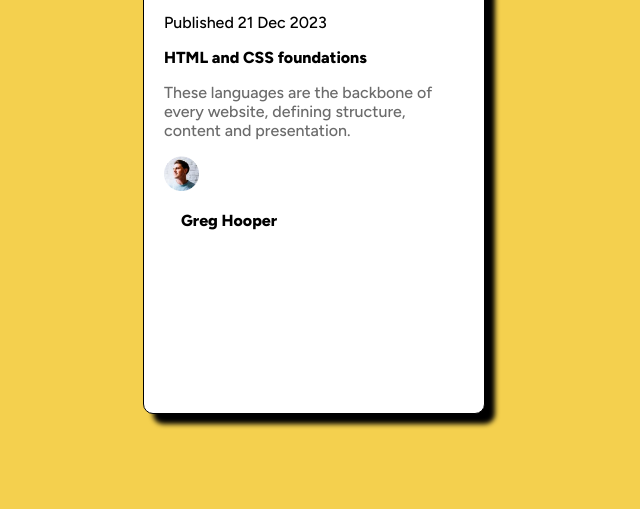
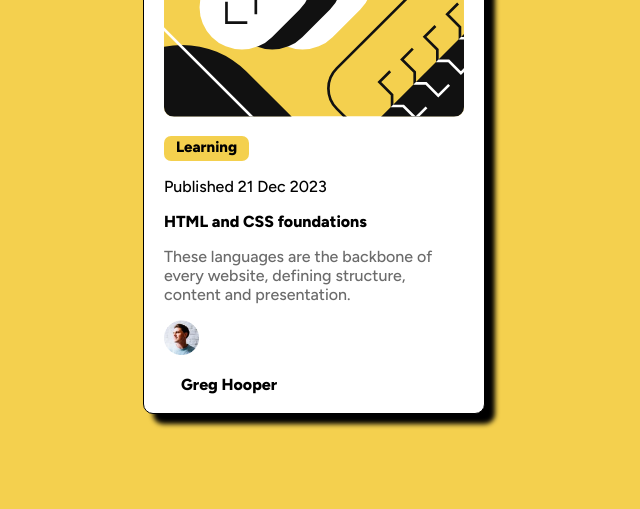
Before and after one commit to necropaulis/blog, a plain HTML site: page index.html in a window 1280 px wide. Shown: the part 291-800 px from the top of the page, without its empty margins (326-966 px from the left). Drawn offline with Linux system fonts and the light colour scheme.

Commit message:
Update index.html

```diff
--- a/index.html
+++ b/index.html
@@ -12,7 +12,7 @@
 </head>
 <body>
   <div class="card">
-    <img class="top" src="C:\Users\a-c\Documents\Github\blog-preview-card-main\design\Untitled.png" alt="property end">
+    <img class="top" src="/images/illustration-article.svg" alt="property end">
     <div class="learning">
       <p class="learn">Learning</p>
     </div>
```
